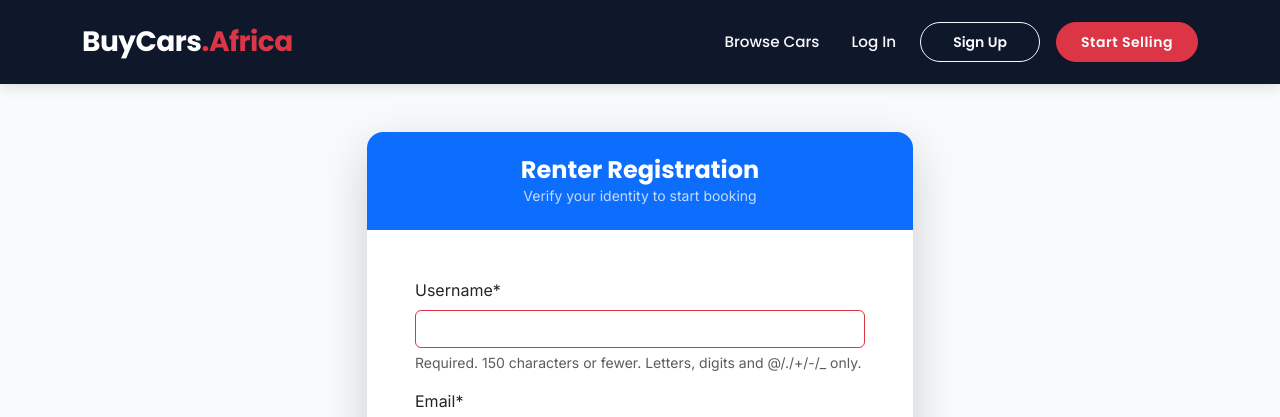
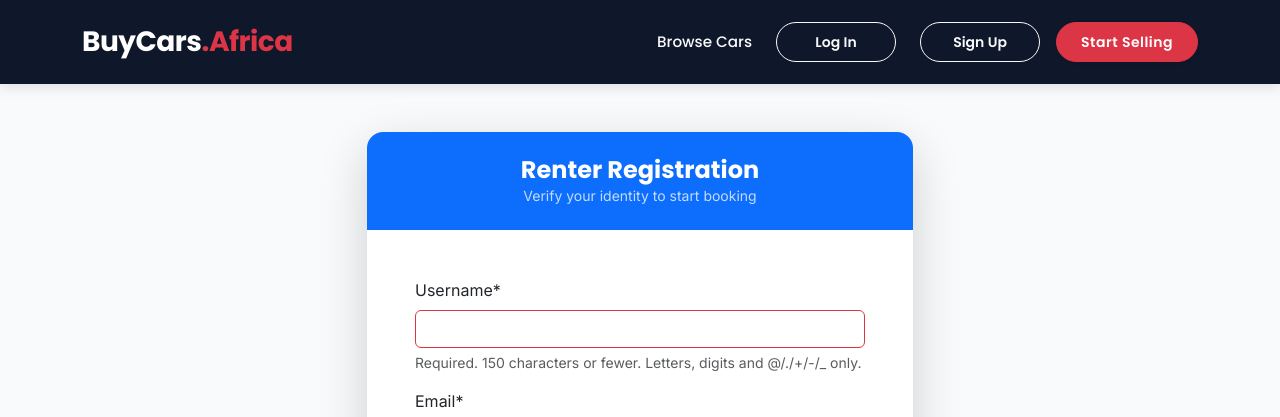
Before and after one commit to kelvinketer/buycars-africa, a Django app: page /signup/renter/ in a window 1280 px wide. Shown: the top 417 px of the page. Run offline with Django 5.2, Linux system fonts and the light colour scheme; some libraries are stand-ins or nearby versions.

Commit message:
UI Polish: Converted Log In link to button style for uniformity

```diff
--- a/templates/base.html
+++ b/templates/base.html
@@ -81,7 +81,7 @@
                             </ul>
                         </div>
                     {% else %}
-                        <a class="nav-link text-light fw-medium px-2" href="{% url 'login' %}" style="font-family: 'Poppins', sans-serif;">
+                        <a class="btn btn-outline-light nav-btn me-2" href="{% url 'login' %}" style="font-family: 'Poppins', sans-serif;">
                             Log In
                         </a>
 
```
